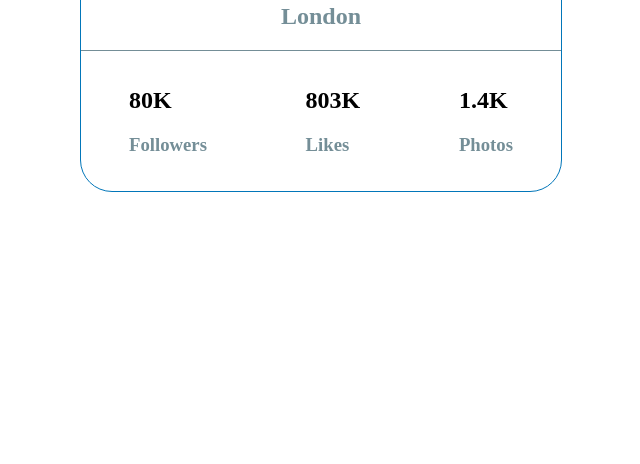
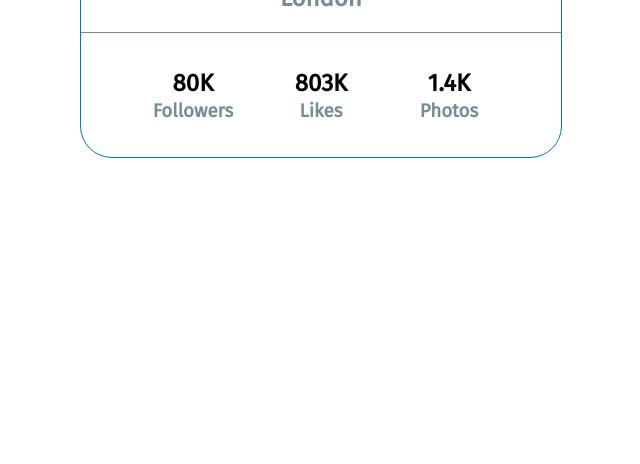
Before and after one commit to eri707/contact-card, a plain HTML site: page index.html in a window 1280 px wide. Shown: the part 336-800 px from the top of the page, without its empty margins (320-960 px from the left). Drawn offline with Linux system fonts and the light colour scheme.

Commit message:
change README

```diff
--- a/css/style.scss
+++ b/css/style.scss
@@ -8,6 +8,7 @@ body {
   width: 30rem;
   height: 30rem;
   margin: 0 auto;
+  font-family: 'Fira Sans', sans-serif;
 }
 .card-component {
   width: 100%;
@@ -48,27 +49,28 @@ body {
     margin-top: 0;
     h2 {
         color: rgb(116, 142, 151);
+        margin-top: 0;
     }
 }
 .info {
   display: flex;
   border-top: 0.05rem solid rgb(116, 142, 151);
-  justify-content: space-between;
+  justify-content: space-around;
+  //align-items: center;
   padding: 1rem 3rem 1rem 3rem;
-  .followers h3 {
-    color: rgb(116, 142, 151);
+  h2 {
+      margin-bottom: 3px;
   }
-  .likes h3 {
-    color: rgb(116, 142, 151);
+  h3 {
+      margin-top: 0;
+      color: rgb(116, 142, 151);
   }
-  .photos h3 {
-    color: rgb(116, 142, 151);
+  .followers, .likes, .photos {
+    width: 30%;
+    text-align: center;
   }
 }
 
-main h2 {
-  align-items: center;
-}
 
 /*# sourceMappingURL=style.css.map */
 
--- a/index.html
+++ b/index.html
@@ -8,6 +8,8 @@
 
   <link rel="icon" type="image/png" sizes="32x32" href="./images/favicon-32x32.png">
   <link rel="stylesheet" href="./css/style.css">
+  <link rel="preconnect" href="https://fonts.gstatic.com">
+  <link href="https://fonts.googleapis.com/css2?family=Fira+Sans&display=swap" rel="stylesheet">
 
   <title>Frontend Mentor | Profile card component</title>
 </head>
```
Also changed, not shown: css/style.css, 2 other files.
